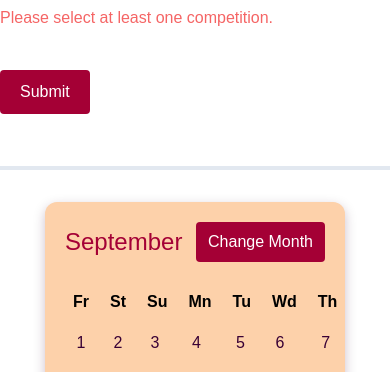
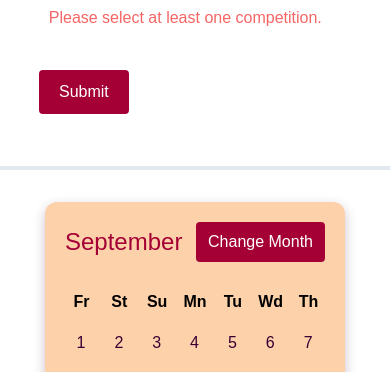
Before and after one commit to Skill0issue/profile_milan, a React (Create React App) app: page / in a window 390 px wide. Shown: the part 630-1002 px from the top of the page. Built offline with nearby package versions, Linux system fonts and the light colour scheme; a web font is replaced by a local one.

Commit message:
last changes

```diff
--- a/src/Profile.jsx
+++ b/src/Profile.jsx
@@ -180,7 +180,7 @@ const Profile = () => {
         </div>
         </div>
         <div className="container flex w-full gap-4 sd:flex-col justify-evenly ">
-          <div className="w-full md:w-3/4">
+          <div className="w-3/4">
             <Multiselect
               name="events"
               id="events"
@@ -204,7 +204,7 @@ const Profile = () => {
               </p>
             )}
           </div>
-          <div className="w-full md:w-3/4">
+          <div className="w-3/4">
             <Multiselect
               name="competitions"
               id="competitions"
--- a/src/index.css
+++ b/src/index.css
@@ -1,4 +1,7 @@
 @import url('https://fonts.googleapis.com/css2?family=Hi+Melody&display=swap');
+
+
+
 
 /* Common styles */
 :root {
@@ -95,7 +98,7 @@ flex:1;
 .week-day{
   text-align: center;
   font-weight: 700;
-  padding:8px;
+  padding:8px 4px;
   font-size:16px;
 }
 
@@ -396,6 +399,9 @@ a:hover {
     max-width: 95%;
     margin: 10px 0;
   }
+  .submit-button{
+    margin-left: 10%;
+  }
 }
 
 
```
